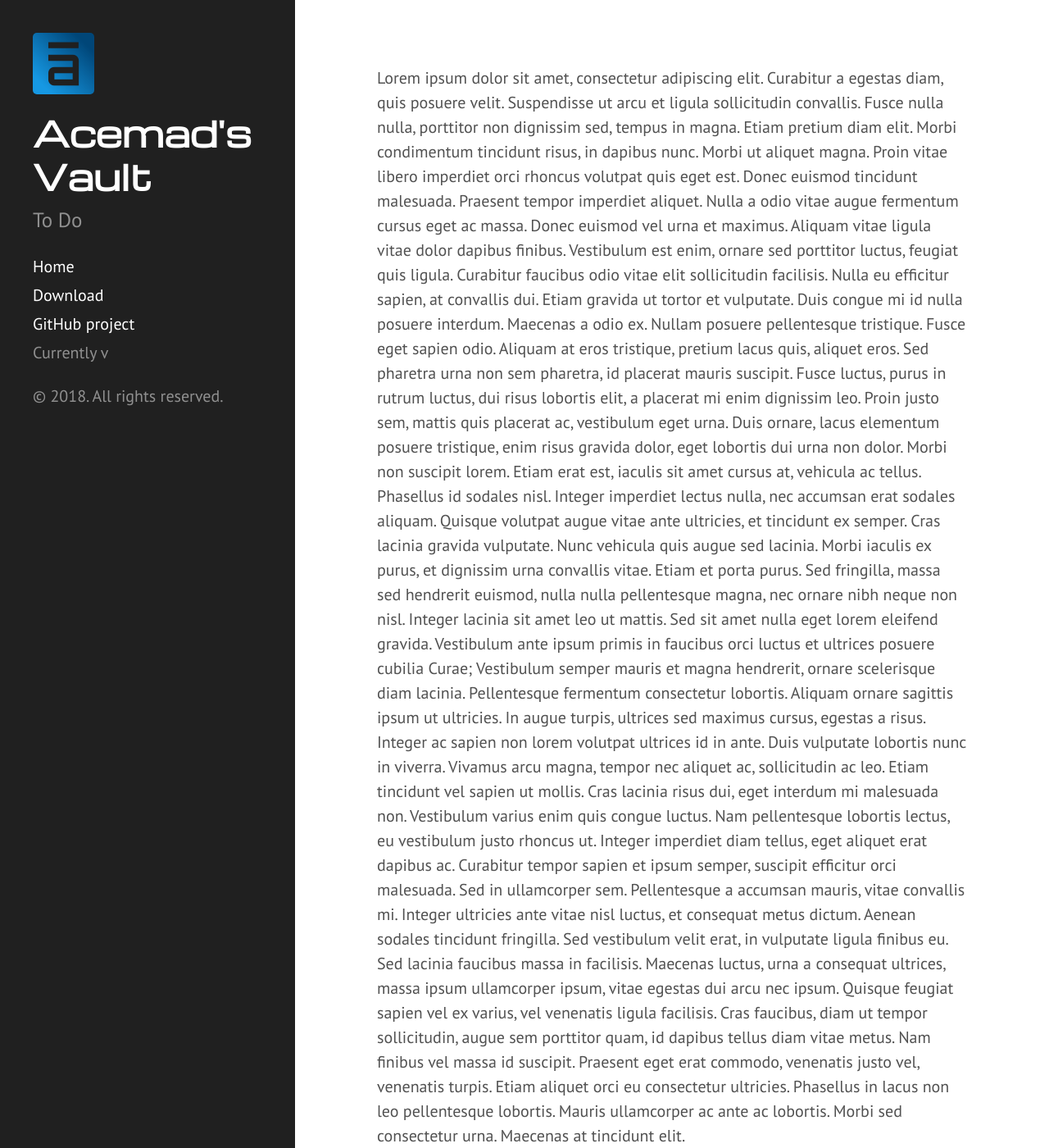
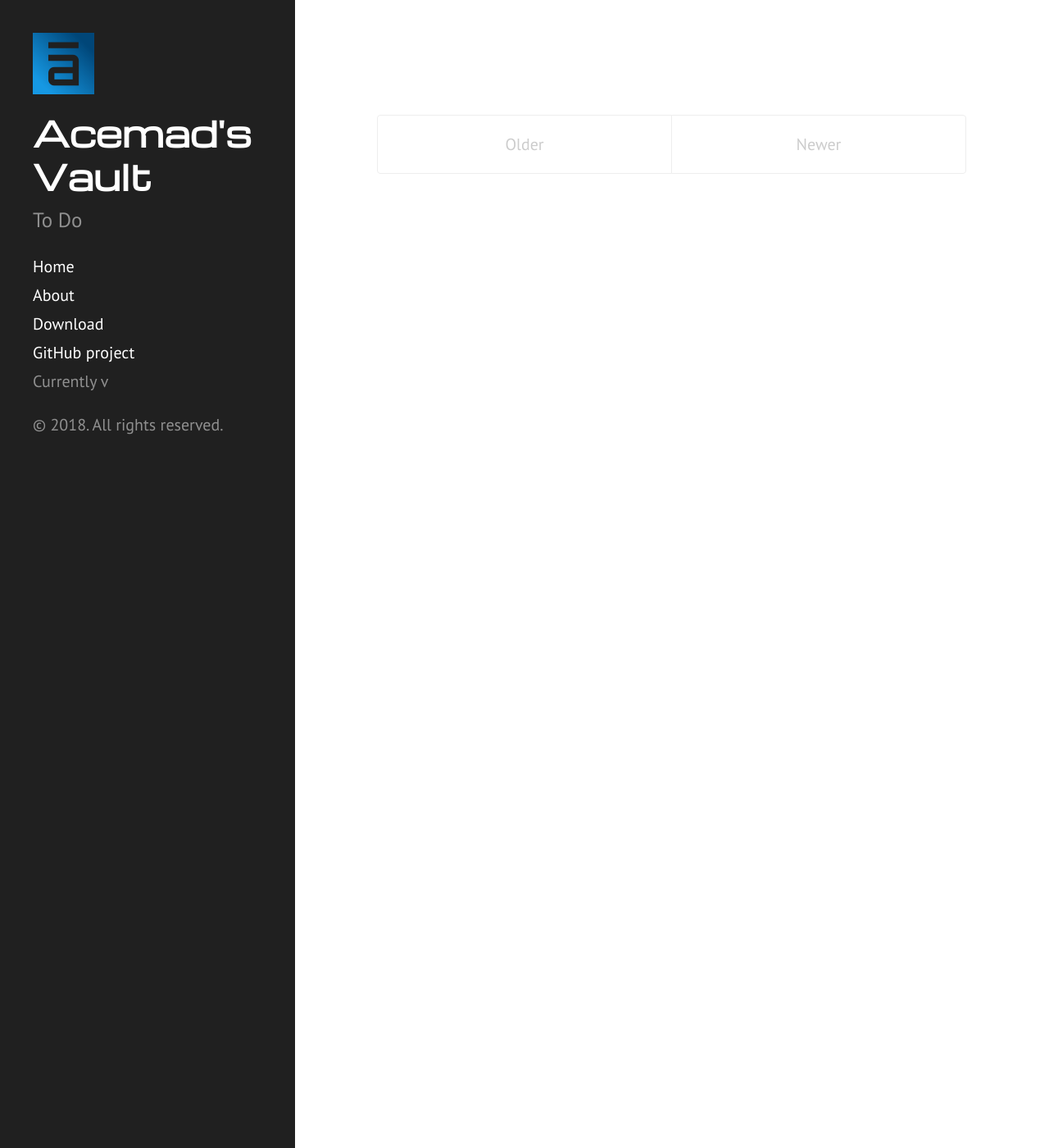
Before and after one commit to Acemad/acemad.github.io, a Jekyll site: the page built from index.html, in a window 1280 px wide and 1400 px high. Shown: the whole window at 82% size. Built offline with Jekyll 4.4.1, drawn with Linux system fonts in a browser that asks for light colours.

Commit message:
Added some pages, rss feed, replaced indexx.html

```diff
--- a/index.html
+++ b/index.html
@@ -1,19 +1,37 @@
 ---
-layout : default
-title : Acemad's Vault
+layout: default
+title: Home
 ---
-<p>
-    Lorem ipsum dolor sit amet, consectetur adipiscing elit. Curabitur a egestas diam, quis posuere velit. Suspendisse ut arcu et ligula sollicitudin convallis. Fusce nulla nulla, porttitor non dignissim sed, tempus in magna. Etiam pretium diam elit. Morbi condimentum tincidunt risus, in dapibus nunc. Morbi ut aliquet magna. Proin vitae libero imperdiet orci rhoncus volutpat quis eget est. Donec euismod tincidunt malesuada. Praesent tempor imperdiet aliquet. Nulla a odio vitae augue fermentum cursus eget ac massa.
 
-    Donec euismod vel urna et maximus. Aliquam vitae ligula vitae dolor dapibus finibus. Vestibulum est enim, ornare sed porttitor luctus, feugiat quis ligula. Curabitur faucibus odio vitae elit sollicitudin facilisis. Nulla eu efficitur sapien, at convallis dui. Etiam gravida ut tortor et vulputate. Duis congue mi id nulla posuere interdum. Maecenas a odio ex.
+<div class="posts">
+  {% for post in paginator.posts %}
+  <div class="post">
+    <h1 class="post-title">
+      <a href="{{ post.url }}">
+        {{ post.title }}
+      </a>
+    </h1>
 
-    Nullam posuere pellentesque tristique. Fusce eget sapien odio. Aliquam at eros tristique, pretium lacus quis, aliquet eros. Sed pharetra urna non sem pharetra, id placerat mauris suscipit. Fusce luctus, purus in rutrum luctus, dui risus lobortis elit, a placerat mi enim dignissim leo. Proin justo sem, mattis quis placerat ac, vestibulum eget urna. Duis ornare, lacus elementum posuere tristique, enim risus gravida dolor, eget lobortis dui urna non dolor. Morbi non suscipit lorem. Etiam erat est, iaculis sit amet cursus at, vehicula ac tellus. Phasellus id sodales nisl. Integer imperdiet lectus nulla, nec accumsan erat sodales aliquam. Quisque volutpat augue vitae ante ultricies, et tincidunt ex semper. Cras lacinia gravida vulputate. Nunc vehicula quis augue sed lacinia. Morbi iaculis ex purus, et dignissim urna convallis vitae.
+    <span class="post-date">{{ post.date | date_to_string }}</span>
 
-    Etiam et porta purus. Sed fringilla, massa sed hendrerit euismod, nulla nulla pellentesque magna, nec ornare nibh neque non nisl. Integer lacinia sit amet leo ut mattis. Sed sit amet nulla eget lorem eleifend gravida. Vestibulum ante ipsum primis in faucibus orci luctus et ultrices posuere cubilia Curae; Vestibulum semper mauris et magna hendrerit, ornare scelerisque diam lacinia. Pellentesque fermentum consectetur lobortis. Aliquam ornare sagittis ipsum ut ultricies. In augue turpis, ultrices sed maximus cursus, egestas a risus. Integer ac sapien non lorem volutpat ultrices id in ante. Duis vulputate lobortis nunc in viverra. Vivamus arcu magna, tempor nec aliquet ac, sollicitudin ac leo. Etiam tincidunt vel sapien ut mollis. Cras lacinia risus dui, eget interdum mi malesuada non. Vestibulum varius enim quis congue luctus. Nam pellentesque lobortis lectus, eu vestibulum justo rhoncus ut.
+    {{ post.content }}
+  </div>
+  {% endfor %}
+</div>
 
-    Integer imperdiet diam tellus, eget aliquet erat dapibus ac. Curabitur tempor sapien et ipsum semper, suscipit efficitur orci malesuada. Sed in ullamcorper sem. Pellentesque a accumsan mauris, vitae convallis mi. Integer ultricies ante vitae nisl luctus, et consequat metus dictum. Aenean sodales tincidunt fringilla. Sed vestibulum velit erat, in vulputate ligula finibus eu. Sed lacinia faucibus massa in facilisis. Maecenas luctus, urna a consequat ultrices, massa ipsum ullamcorper ipsum, vitae egestas dui arcu nec ipsum.
-
-    Quisque feugiat sapien vel ex varius, vel venenatis ligula facilisis. Cras faucibus, diam ut tempor sollicitudin, augue sem porttitor quam, id dapibus tellus diam vitae metus. Nam finibus vel massa id suscipit. Praesent eget erat commodo, venenatis justo vel, venenatis turpis. Etiam aliquet orci eu consectetur ultricies. Phasellus in lacus non leo pellentesque lobortis. Mauris ullamcorper ac ante ac lobortis. Morbi sed consectetur urna. Maecenas at tincidunt elit.
-
-
-</p>
+<div class="pagination">
+  {% if paginator.next_page %}
+    <a class="pagination-item older" href="{{ site.baseurl }}page{{paginator.next_page}}">Older</a>
+  {% else %}
+    <span class="pagination-item older">Older</span>
+  {% endif %}
+  {% if paginator.previous_page %}
+    {% if paginator.page == 2 %}
+      <a class="pagination-item newer" href="{{ site.baseurl }}">Newer</a>
+    {% else %}
+      <a class="pagination-item newer" href="{{ site.baseurl }}page{{paginator.previous_page}}">Newer</a>
+    {% endif %}
+  {% else %}
+    <span class="pagination-item newer">Newer</span>
+  {% endif %}
+</div>
--- a/public/css/hyde.css
+++ b/public/css/hyde.css
@@ -82,9 +82,11 @@
   font-family: "Michroma", sans-serif;
   font-size: 2.1rem;
 }
+
 .logo {
   margin-right: auto;
   margin-left: auto;
+  border-radius: 0px;
 }
 
 @media (min-width: 48em) {
```
Also changed, not shown: 404.html (added, +10 -0 lines), about.md (added, +30 -0 lines), atom.xml (added, +28 -0 lines).
